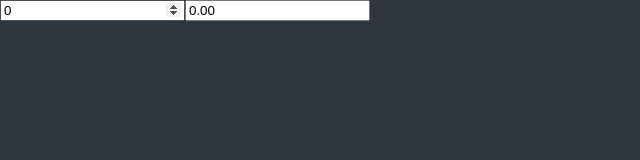
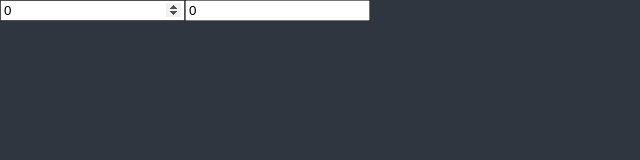
Before and after one commit to chominho14/trello, a React (Create React App) app: page / in a window 1280 px wide. Shown: the top 160 px of the page, without its empty margins (0-640 px from the left). Built offline with nearby package versions, Linux system fonts and the light colour scheme.

Commit message:
v0.3(Recoil - Selector, atom - 2)

```diff
--- a/src/App.tsx
+++ b/src/App.tsx
@@ -1,12 +1,15 @@
 import React from "react";
-import { useRecoilState, useRecoilValue } from "recoil";
+import { useRecoilState } from "recoil";
 import { hourSelector, minuteState } from "./atoms";
 
 function App() {
   const [minutes, setMinutes] = useRecoilState(minuteState);
-  const hours = useRecoilValue(hourSelector);
+  const [hours, setHours] = useRecoilState(hourSelector);
   const onMinutesChange = (event: React.FormEvent<HTMLInputElement>) => {
     setMinutes(+event.currentTarget.value);
+  };
+  const onHoursChange = (event: React.FormEvent<HTMLInputElement>) => {
+    setHours(+event.currentTarget.value);
   };
   return (
     <div>
@@ -16,7 +19,12 @@
         type="number"
         placeholder="Minutes"
       />
-      <input value={hours} type="number" placeholder="Hours" />
+      <input
+        onChange={onHoursChange}
+        value={hours}
+        type="number"
+        placeholder="Hours"
+      />
     </div>
   );
 }
--- a/src/atoms.tsx
+++ b/src/atoms.tsx
@@ -5,10 +5,14 @@
   default: 0,
 });
 
-export const hourSelector = selector({
+export const hourSelector = selector<number>({
   key: "hours",
   get: ({ get }) => {
     const minutes = get(minuteState);
-    return (minutes / 60).toFixed(2);
+    return minutes / 60;
+  },
+  set: ({ set }, newValue) => {
+    const minutes = Number(newValue) * 60;
+    set(minuteState, minutes);
   },
 });
```
